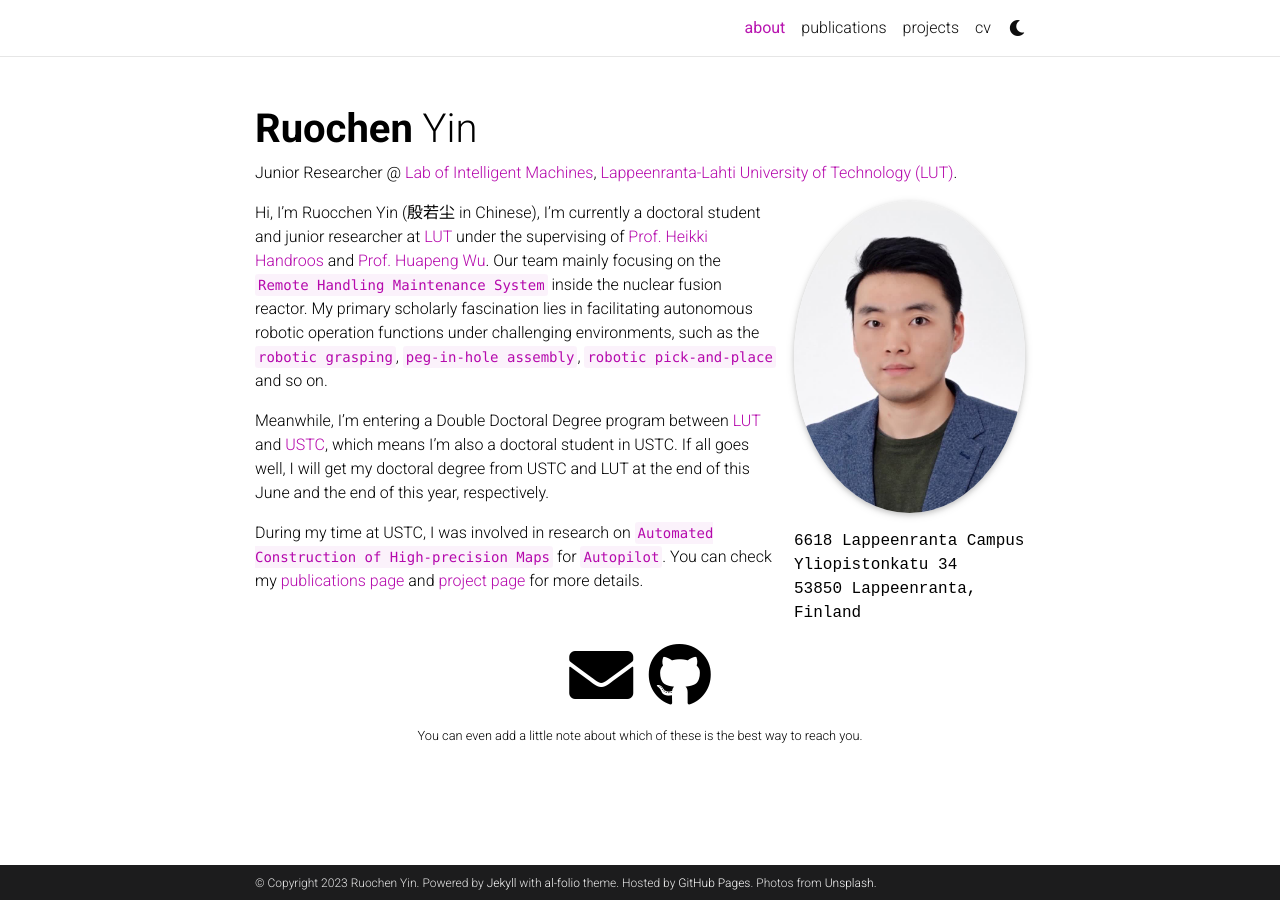
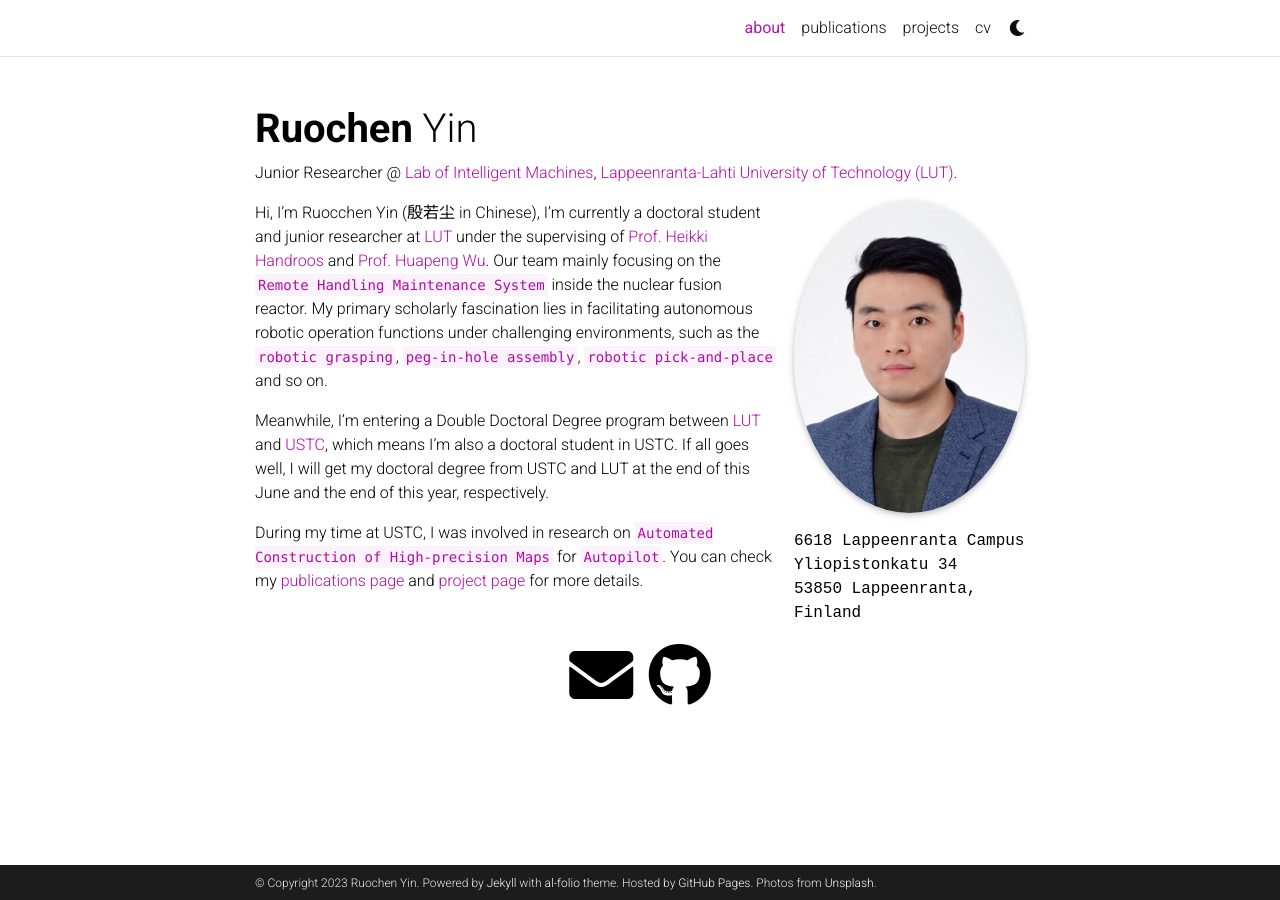
Before and after one commit to rolandying/rolandying.github.io, a Jekyll site: the page built from _pages/about.md, in a window 1280 px wide. Built offline with Jekyll 4.4.1, drawn with Linux system fonts in a browser that asks for light colours; comment, search, counter and statistics services are not loaded; a style sheet for code colours, icons or effects is not loaded.

Commit message:
Update _config.yml

```diff
--- a/_config.yml
+++ b/_config.yml
@@ -104,7 +104,7 @@ youtube_id: # your youtube channel id (youtube.com/@<youtube_id>)
 discord_id: # your discord id (18-digit unique numerical identifier)
 
 contact_note: >
-  You can even add a little note about which of these is the best way to reach you.
+#  You can even add a little note about which of these is the best way to reach you.
 
 # -----------------------------------------------------------------------------
 # Analytics and search engine verification
```
